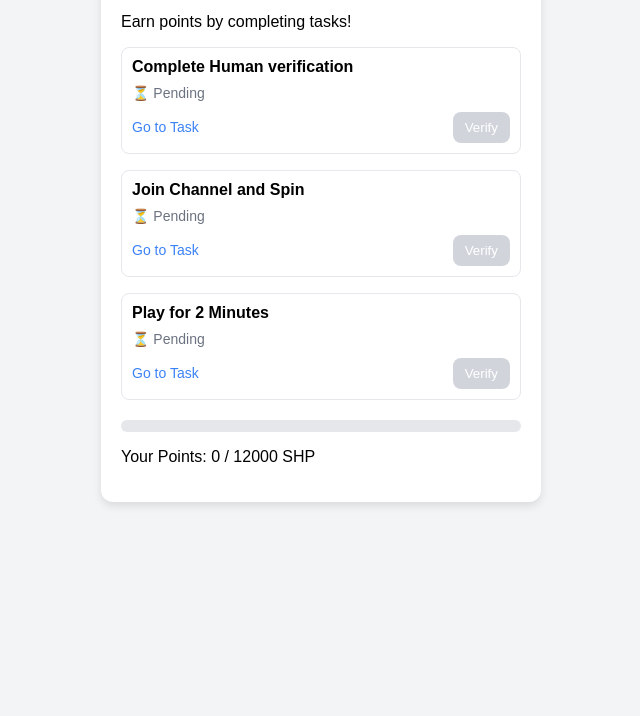
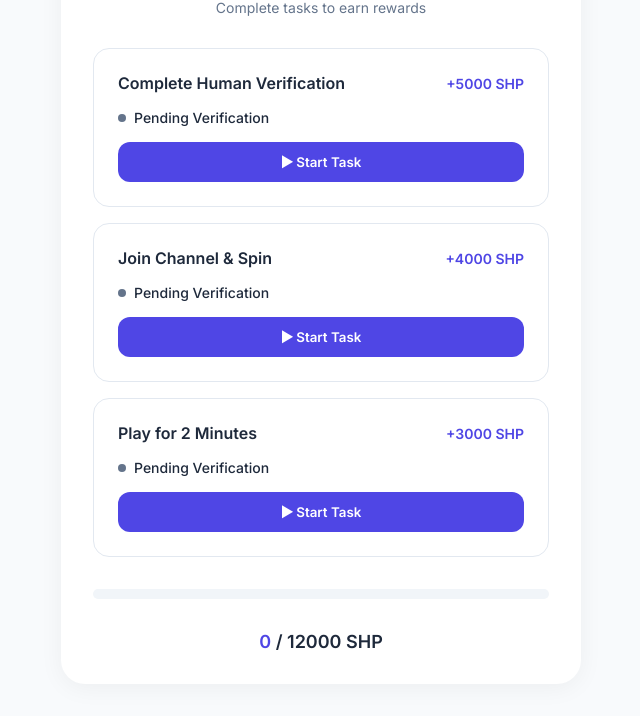
Before and after one commit to DVnayem/SHP_Coin, a plain HTML site: page index.html in a window 1280 px wide. Shown: the part 107-823 px from the top of the page, without its empty margins (319-959 px from the left). Before the commit the page ends 800 px from the top, so only its background shows below. Drawn offline with Linux system fonts and the light colour scheme.

Commit message:
Update index.html

```diff
--- a/index.html
+++ b/index.html
@@ -3,136 +3,222 @@
 <head>
   <meta charset="UTF-8">
   <meta name="viewport" content="width=device-width, initial-scale=1.0">
-  <title>Task Completer</title>
+  <title>Task Manager Pro</title>
+  <link href="https://fonts.googleapis.com/css2?family=Inter:wght@400;500;600;700&display=swap" rel="stylesheet">
   <style>
+    :root {
+      --primary: #4f46e5;
+      --success: #10b981;
+      --error: #ef4444;
+      --surface: #ffffff;
+      --background: #f8fafc;
+      --text-primary: #1e293b;
+      --text-secondary: #64748b;
+    }
+
+    * {
+      margin: 0;
+      padding: 0;
+      box-sizing: border-box;
+      font-family: 'Inter', sans-serif;
+    }
+
     body {
-      margin: 0;
-      font-family: Arial, sans-serif;
-      background-color: #f3f4f6;
+      background: var(--background);
+      color: var(--text-primary);
+      min-height: 100vh;
+      padding: 2rem 1rem;
       display: flex;
-      flex-direction: column;
-      align-items: center;
-      padding: 20px;
+      justify-content: center;
     }
 
     .container {
-      max-width: 400px;
+      background: var(--surface);
+      max-width: 520px;
       width: 100%;
-      background: #fff;
-      padding: 20px;
-      border-radius: 12px;
-      box-shadow: 0 4px 8px rgba(0, 0, 0, 0.1);
+      border-radius: 1.5rem;
+      box-shadow: 0 4px 24px rgba(0, 0, 0, 0.05);
+      padding: 2rem;
     }
 
-    .task {
-      display: flex;
-      flex-direction: column;
-      margin-bottom: 16px;
-      padding: 10px;
-      border: 1px solid #e5e7eb;
-      border-radius: 8px;
+    .header {
+      text-align: center;
+      margin-bottom: 2rem;
     }
 
-    .task h3 {
-      margin: 0;
-      font-size: 16px;
-      margin-bottom: 8px;
+    .title {
+      font-size: 1.75rem;
+      font-weight: 700;
+      margin-bottom: 0.5rem;
     }
 
-    .task-actions {
+    .subtitle {
+      color: var(--text-secondary);
+      font-size: 0.875rem;
+    }
+
+    .task-list {
+      display: grid;
+      gap: 1rem;
+      margin-bottom: 2rem;
+    }
+
+    .task-card {
+      padding: 1.5rem;
+      border-radius: 1rem;
+      background: var(--surface);
+      border: 1px solid #e2e8f0;
+      transition: transform 0.2s, box-shadow 0.2s;
+    }
+
+    .task-card:hover {
+      transform: translateY(-2px);
+      box-shadow: 0 4px 12px rgba(0, 0, 0, 0.08);
+    }
+
+    .task-header {
       display: flex;
       justify-content: space-between;
       align-items: center;
-      margin-top: 10px;
+      margin-bottom: 1rem;
     }
 
-    .status span {
-      font-size: 14px;
+    .task-title {
+      font-size: 1rem;
+      font-weight: 600;
     }
 
-    .status .completed {
-      color: #10b981;
+    .task-points {
+      font-size: 0.875rem;
+      color: var(--primary);
+      font-weight: 600;
     }
 
-    .status .failed {
-      color: #ef4444;
+    .task-status {
+      font-size: 0.875rem;
+      font-weight: 500;
+      display: flex;
+      align-items: center;
+      gap: 0.5rem;
+      margin-bottom: 1rem;
     }
 
-    .status .pending {
-      color: #6b7280;
+    .status-dot {
+      width: 8px;
+      height: 8px;
+      border-radius: 50%;
     }
 
-    .progress {
-      margin-top: 20px;
-      background-color: #e5e7eb;
-      border-radius: 12px;
-      overflow: hidden;
+    .status-pending { color: var(--text-secondary); background: var(--text-secondary); }
+    .status-verifying { color: #eab308; background: #eab308; }
+    .status-completed { color: var(--success); background: var(--success); }
+    .status-failed { color: var(--error); background: var(--error); }
+
+    .action-button {
+      width: 100%;
+      padding: 0.75rem;
+      border: none;
+      border-radius: 0.75rem;
+      font-weight: 600;
+      cursor: pointer;
+      transition: all 0.2s;
+      display: flex;
+      align-items: center;
+      justify-content: center;
+      gap: 0.5rem;
+    }
+
+    .action-button:not(:disabled) {
+      background: var(--primary);
+      color: white;
+    }
+
+    .action-button:disabled {
+      background: #f1f5f9;
+      color: #94a3b8;
+      cursor: not-allowed;
+    }
+
+    .progress-container {
+      background: #f1f5f9;
+      border-radius: 100px;
+      height: 10px;
+      margin: 2rem 0;
     }
 
     .progress-bar {
-      height: 12px;
-      background-color: #3b82f6;
-      width: 0%;
-      transition: width 0.3s;
+      height: 100%;
+      background: linear-gradient(90deg, var(--primary) 0%, #6366f1 100%);
+      border-radius: 100px;
+      transition: width 0.4s cubic-bezier(0.4, 0, 0.2, 1);
     }
 
-    .button {
-      padding: 8px 12px;
-      background-color: #3b82f6;
-      color: white;
-      border: none;
-      border-radius: 8px;
-      cursor: pointer;
+    .points-display {
+      text-align: center;
+      font-size: 1.125rem;
+      font-weight: 600;
     }
 
-    .button:disabled {
-      background-color: #d1d5db;
-      cursor: not-allowed;
-    }
-
-    .link {
-      text-decoration: none;
-      color: #3b82f6;
-      font-size: 14px;
+    .points-display span {
+      color: var(--primary);
     }
 
     @media (max-width: 480px) {
       .container {
-        padding: 15px;
+        padding: 1.5rem;
+        border-radius: 1rem;
       }
 
-      .button {
-        padding: 6px 10px;
-      }
-
-      .task h3 {
-        font-size: 14px;
-      }
-
-      .link {
-        font-size: 12px;
+      .task-card {
+        padding: 1rem;
       }
     }
   </style>
 </head>
 <body>
   <div class="container">
-    <h1>Daily Task</h1>
-    <p>Earn points by completing tasks!</p>
+    <div class="header">
+      <h1 class="title">Task Manager</h1>
+      <p class="subtitle">Complete tasks to earn rewards</p>
+    </div>
 
-    <div id="tasks"></div>
+    <div id="tasks" class="task-list"></div>
 
-    <div class="progress">
+    <div class="progress-container">
       <div id="progress-bar" class="progress-bar"></div>
     </div>
-    <p id="points">Your Points: 0 / 12000 SHP</p>
+    <p class="points-display" id="points"><span>0</span> / 12000 SHP</p>
   </div>
 
   <script>
     let tasks = [
-      { id: 1, name: "Complete Human verification", points: 5000, link: "https://t.me/tapcoinsbot/app?startapp=ref_n2kxMG-page_bioMatrixScan", status: "pending", linkClicked: false, attempts: 0, timer: null },
-      { id: 2, name: "Join Channel and Spin", points: 4000, link: "https://t.me/LuckyDrawMasterBot/app?startapp=Y2g9a1FqOXh2SFI3RyZnPXNwJmw9a1FqOXh2SFI3RyZzbz1TaGFyZSZ1PTc0NzYyMjYyMzg=", status: "pending", linkClicked: false, attempts: 0, timer: null },
-      { id: 3, name: "Play for 2 Minutes", points: 3000, link: "https://t.me/kittyverse_ai_bot/play?startapp=u7302461980", status: "pending", linkClicked: false, attempts: 0, timer: null },
+      {
+        id: 1,
+        name: "Complete Human Verification",
+        points: 5000,
+        link: "https://t.me/tapcoinsbot/app?startapp=ref_n2kxMG-page_bioMatrixScan",
+        status: "pending",
+        attempts: 0,
+        timer: null
+      },
+      {
+        id: 2,
+        name: "Join Channel & Spin",
+        points: 4000,
+        link: "https://t.me/LuckyDrawMasterBot/app?startapp=Y2g9a1FqOXh2SFI3RyZnPXNwJmw9a1FqOXh2SFI3RyZzbz1TaGFyZSZ1PTc0NzYyMjYyMzg=",
+        status: "pending",
+        attempts: 0,
+        timer: null
+      },
+      {
+        id: 3,
+        name: "Play for 2 Minutes",
+        points: 3000,
+        link: "https://t.me/kittyverse_ai_bot/play?startapp=u7302461980",
+        status: "pending",
+        attempts: 0,
+        timer: null
+      }
     ];
 
     function saveTasks() {
@@ -141,103 +227,97 @@
 
     function loadTasks() {
       const savedTasks = localStorage.getItem("tasks");
-      if (savedTasks) {
-        tasks = JSON.parse(savedTasks);
+      if (savedTasks) tasks = JSON.parse(savedTasks);
+    }
+
+    function renderTasks() {
+      const container = document.getElementById("tasks");
+      container.innerHTML = "";
+
+      tasks.forEach(task => {
+        const card = document.createElement("div");
+        card.className = "task-card";
+
+        const statusText = {
+          pending: "Pending Verification",
+          verifying: "Verification in Progress",
+          completed: "Task Completed",
+          failed: "Verification Failed"
+        }[task.status];
+
+        card.innerHTML = `
+          <div class="task-header">
+            <div class="task-title">${task.name}</div>
+            <div class="task-points">+${task.points} SHP</div>
+          </div>
+          <div class="task-status">
+            <div class="status-dot status-${task.status}"></div>
+            ${statusText}
+          </div>
+          <button class="action-button" ${task.status !== 'pending' ? 'disabled' : ''}>
+            ${getButtonText(task)}
+          </button>
+        `;
+
+        const button = card.querySelector("button");
+        if (task.status === 'pending') {
+          button.onclick = () => handleTaskAction(task.id, button);
+        }
+
+        container.appendChild(card);
+      });
+    }
+
+    function getButtonText(task) {
+      if (task.status === 'completed') return '✓ Task Completed';
+      if (task.status === 'failed') return '✗ Try Again';
+      if (task.attempts > 0) return '⏳ Verifying...';
+      return '▶ Start Task';
+    }
+
+    function handleTaskAction(taskId, button) {
+      const task = tasks.find(t => t.id === taskId);
+      const newWindow = window.open(task.link, '_blank');
+
+      if (!newWindow) {
+        alert('Please allow pop-ups to start this task.');
+        return;
+      }
+
+      button.disabled = true;
+      task.status = 'verifying';
+      saveTasks();
+      renderTasks();
+
+      // First verification attempt (2 minutes)
+      if (task.attempts === 0) {
+        task.timer = setTimeout(() => {
+          task.status = 'failed';
+          task.attempts++;
+          saveTasks();
+          renderTasks();
+        }, 120000);
+      }
+      // Second attempt (20 minutes)
+      else if (task.attempts === 1) {
+        task.timer = setTimeout(() => {
+          task.status = 'completed';
+          updateProgress();
+          saveTasks();
+          renderTasks();
+        }, 1200000);
       }
     }
 
-    function renderTasks() {
-      const tasksContainer = document.getElementById("tasks");
-      tasksContainer.innerHTML = "";
+    function updateProgress() {
+      const totalPoints = tasks.reduce((sum, task) =>
+        task.status === 'completed' ? sum + task.points : sum, 0);
 
-      tasks.forEach((task) => {
-        const taskElement = document.createElement("div");
-        taskElement.className = "task";
+      document.getElementById("progress-bar").style.width =
+        `${(totalPoints / 12000) * 100}%`;
 
-        const taskName = document.createElement("h3");
-        taskName.textContent = task.name;
-
-        const statusSpan = document.createElement("span");
-        statusSpan.className = `status ${task.status}`;
-        statusSpan.innerHTML =
-          task.status === "completed"
-            ? '<span class="completed">✔ Completed</span>'
-            : task.status === "failed"
-            ? '<span class="failed">✖ Verification Failed</span>'
-            : '<span class="pending">⏳ Pending</span>';
-
-        const taskActions = document.createElement("div");
-        taskActions.className = "task-actions";
-
-        const link = document.createElement("a");
-        link.className = "link";
-        link.href = task.link;
-        link.target = "_blank";
-        link.textContent = "Go to Task";
-
-        link.onclick = () => {
-          task.linkClicked = true;
-          saveTasks();
-          renderTasks(); // Re-render to enable the button
-        };
-
-        const button = document.createElement("button");
-        button.className = "button";
-        button.textContent = task.status === "completed" ? "Done" : "Verify";
-        button.disabled = !task.linkClicked || task.status === "completed";
-
-        button.onclick = () => handleTaskClick(task.id, button, statusSpan);
-
-        taskActions.appendChild(link);
-        taskActions.appendChild(button);
-
-        taskElement.appendChild(taskName);
-        taskElement.appendChild(statusSpan);
-        taskElement.appendChild(taskActions);
-
-        tasksContainer.appendChild(taskElement);
-      });
-    }
-
-    function handleTaskClick(taskId, button, statusSpan) {
-      const task = tasks.find((t) => t.id === taskId);
-      button.textContent = "Verifying...";
-      button.disabled = true;
-
-      if (task.attempts === 0) {
-        // First verification (2 minutes)
-        task.timer = setTimeout(() => {
-          task.status = "failed";
-          task.linkClicked = false;
-          task.attempts += 1;
-          saveTasks();
-          renderTasks();
-        }, 120000); // 2 minutes
-      } else if (task.attempts === 1) {
-        // Second verification (20 minutes)
-        task.timer = setTimeout(() => {
-          task.status = "completed";
-          task.timer = null;
-          updateProgress();
-          saveTasks();
-          renderTasks();
-        }, 1200000); // 20 minutes
-      }
-
-      saveTasks();
-    }
-
-    function updateProgress() {
-      const totalPoints = tasks.reduce(
-        (sum, task) => sum + (task.status === "completed" ? task.points : 0),
-        0
-      );
-
-      const progressBar = document.getElementById("progress-bar");
-      progressBar.style.width = `${(totalPoints / 12000) * 80}%`;
-
-      const pointsElement = document.getElementById("points");
-      pointsElement.textContent = `Your Points: ${totalPoints} / 12000 SHP`;
+      document.getElementById("points").innerHTML =
+        `<span>${totalPoints}</span> / 12000 SHP`;
     }
 
     window.addEventListener("load", () => {
```
